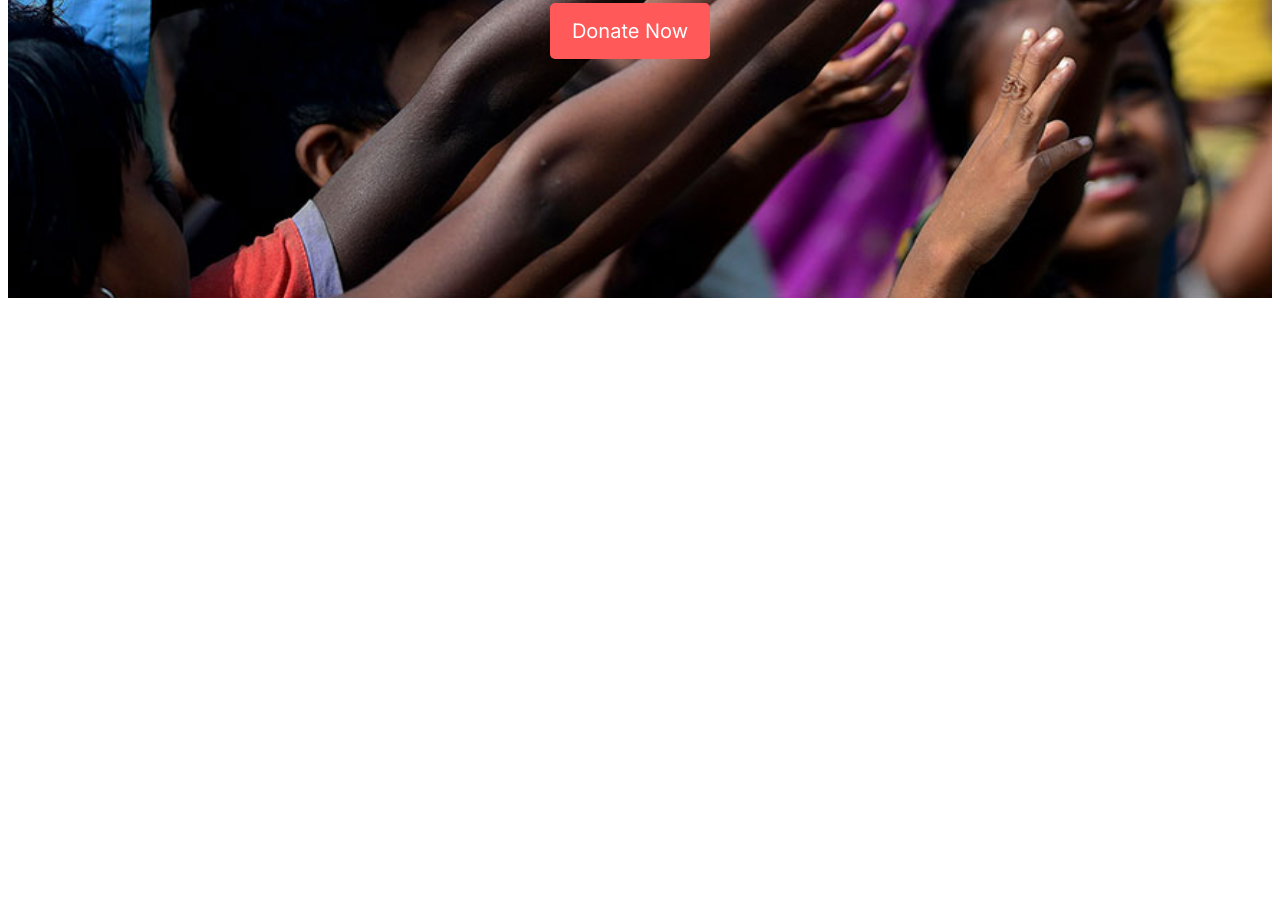
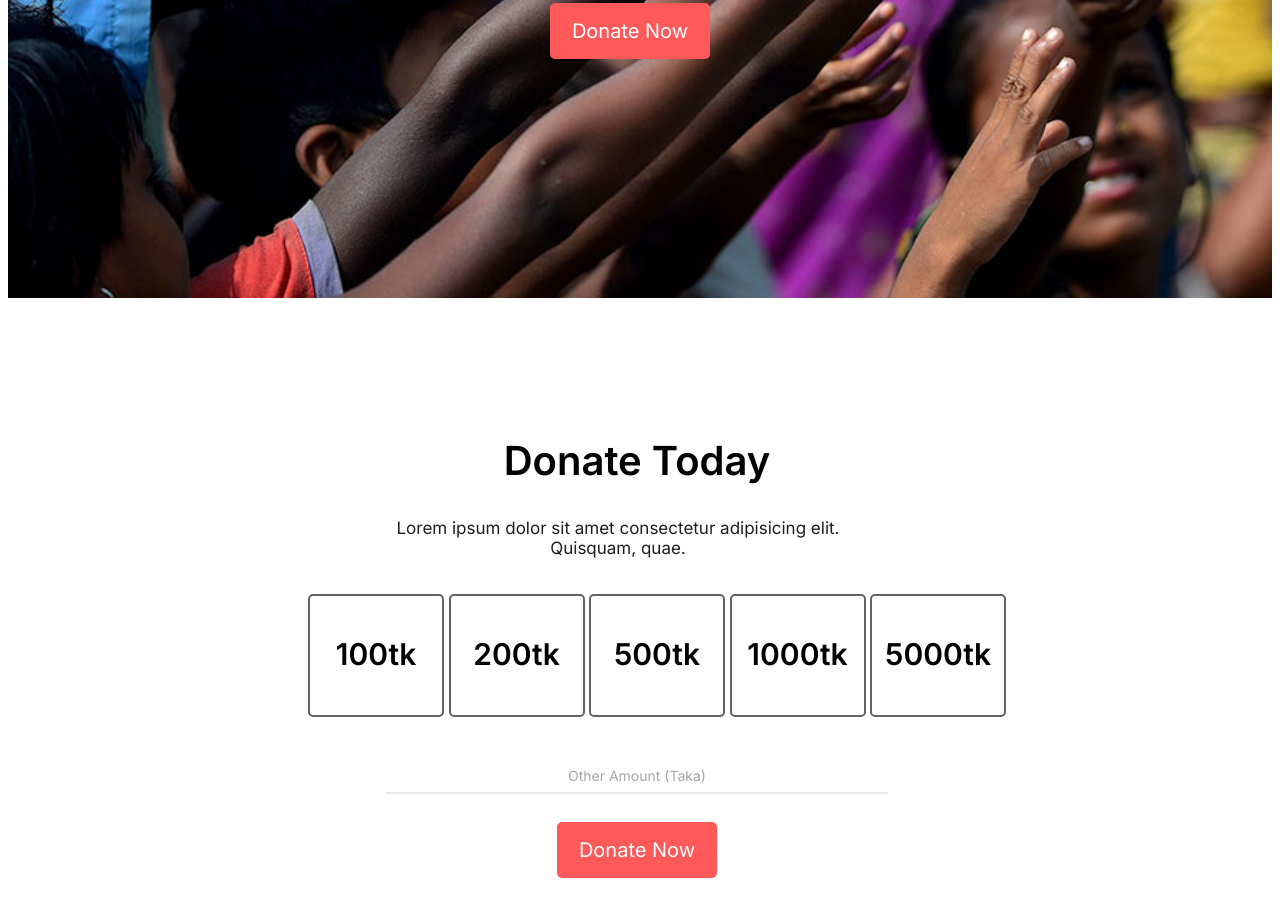
Before and after one commit to almahmudsarker/donate-today, a plain HTML site: page index.html in a window 1280 px wide. Shown: the part 547-1445 px from the top of the page. Before the commit the page ends 857 px from the top, so only its background shows below. Drawn offline with Linux system fonts and the light colour scheme; a web font is replaced by a local one.

```diff
--- a/index.html
+++ b/index.html
@@ -21,6 +21,23 @@
         </header>
     </section>
     <!-- Header section ends -->
-
+    <!-- Donate Section Start -->
+    <section>
+        <div class="donate-today">
+            <h2>Donate Today</h2>
+            <p class="p">Lorem ipsum dolor sit amet consectetur adipisicing elit. Quisquam, quae.</p>
+            <ul>
+                <li>100tk</li>
+                <li>200tk</li>
+                <li>500tk</li>
+                <li>1000tk</li>
+                <li>5000tk</li>
+            </ul>
+            <p>Other Amount (Taka)</p>
+            <hr>
+            <button class="btn-primary">Donate Now</button>
+        </div>
+    </section>
+    <!-- Donate Section Ends -->
 </body>
 </html>
--- a/style.css
+++ b/style.css
@@ -59,3 +59,69 @@
     top: 550px;
     left: 550px;
 }
+
+/* Donate Today section */
+
+.donate-today {
+    position: absolute;
+    text-align: center;
+    margin-top: 100px;
+    margin-left: 260px;
+    margin-bottom: 100px;
+}
+
+.donate-today>h2 {
+    font-size: 40px;
+    font-weight: 700;
+    color: #000000;
+}
+
+.donate-today>.p {
+    font-size: 17px;
+    width: 500px;
+    margin-left: 100px;
+    color: #1f1f1f;
+}
+
+.donate-today>ul>li {
+    display: inline-block;
+    list-style-type: none;
+    margin-top: 20px;
+    margin-bottom: 20px;
+    border: 2px solid #636363;
+    border-radius: 5px;
+    box-sizing: border-box;
+    width: 136px;
+    height: 123px;
+    padding: 10px;
+    padding-top: 40px;
+    font-weight: 700;
+    font-size: 30px;
+    line-height: 36px;
+    text-align: center;
+}
+
+.donate-today>ul>li:hover {
+    background: #FF5959;
+    color: #FFFFFF;
+    border: none;
+    transform: scale(1.1);
+    transition: 0.5s;
+}
+
+.donate-today p {
+    margin-top: 30px;
+    margin-bottom: 0px;
+    font-size: 14px;
+    color: #888585b9;
+}
+
+.donate-today>hr {
+    width: 500px;
+    border: 0.5px solid #817e7e2f;
+}
+
+.donate-today>button {
+    margin-top: 20px;
+    margin-bottom: 20px;
+}
```
